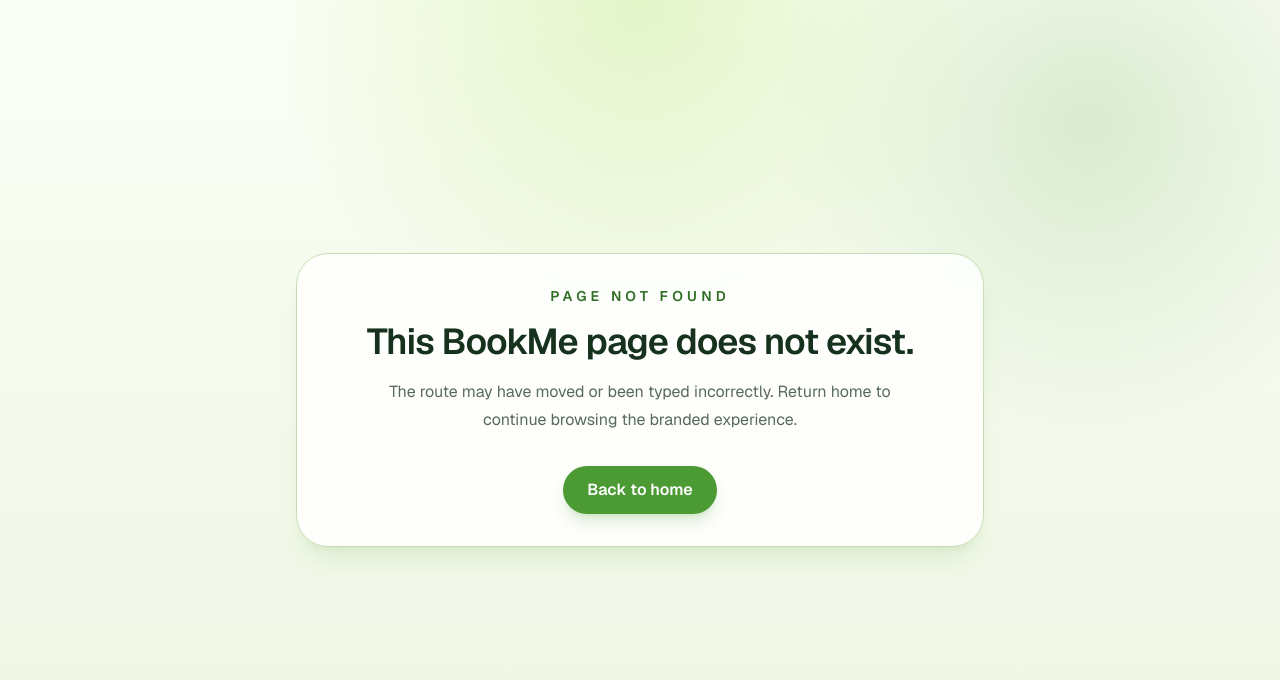
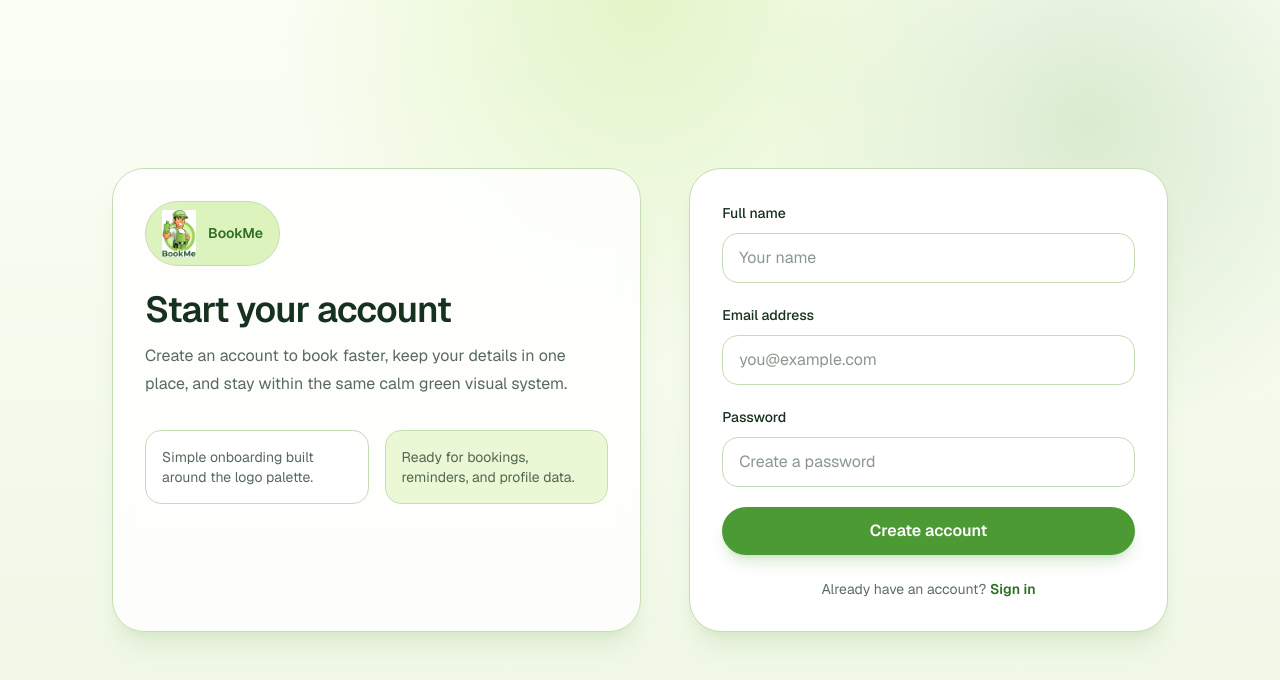
Before and after one commit to Jithmi25/BookMe, a Next.js app: page /signup in a window 1280 px wide. Before the commit this address had no page. Shown: the top 680 px of the page. Built offline with nearby package versions, Linux system fonts and the light colour scheme.

Commit message:
Add SignIn and SignUp pages

```diff
--- /dev/null
+++ b/app/signin/page.tsx
@@ -0,0 +1,93 @@
+import Image from "next/image";
+import Link from "next/link";
+
+import logo from "@/assest/images/logo.png";
+
+export default function SignInPage() {
+  return (
+    <main className="mx-auto flex min-h-screen w-full max-w-6xl items-center px-6 py-10 sm:px-10 lg:px-12">
+      <section className="grid w-full gap-8 lg:grid-cols-[0.95fr_1.05fr] lg:gap-12">
+        <div className="flex flex-col justify-center rounded-[2rem] border border-border bg-white/80 p-8 shadow-xl shadow-brand/10 backdrop-blur">
+          <div className="inline-flex w-fit items-center gap-3 rounded-full border border-border bg-brand-soft px-4 py-2">
+            <Image src={logo} alt="BookMe logo" width={34} height={34} />
+            <span className="text-sm font-semibold text-brand-strong">
+              BookMe
+            </span>
+          </div>
+
+          <h1 className="mt-6 text-4xl font-semibold tracking-tight text-foreground">
+            Welcome back
+          </h1>
+          <p className="mt-3 max-w-md text-base leading-7 text-foreground/72">
+            Sign in to manage bookings, keep your schedule organized, and
+            continue in the same green-branded experience.
+          </p>
+
+          <div className="mt-8 grid gap-4 text-sm text-foreground/72 sm:grid-cols-2">
+            <div className="rounded-2xl border border-border bg-brand-soft/60 p-4">
+              Secure access and a clean login flow.
+            </div>
+            <div className="rounded-2xl border border-border bg-white p-4">
+              Designed to match the logo palette.
+            </div>
+          </div>
+        </div>
+
+        <div className="rounded-[2rem] border border-border bg-white p-8 shadow-xl shadow-brand/10">
+          <form className="space-y-5">
+            <div>
+              <label
+                htmlFor="email"
+                className="text-sm font-medium text-foreground"
+              >
+                Email address
+              </label>
+              <input
+                id="email"
+                name="email"
+                type="email"
+                autoComplete="email"
+                placeholder="you@example.com"
+                className="mt-2 w-full rounded-2xl border border-border bg-white px-4 py-3 text-foreground outline-none transition focus:border-brand focus:ring-4 focus:ring-brand/15"
+              />
+            </div>
+
+            <div>
+              <label
+                htmlFor="password"
+                className="text-sm font-medium text-foreground"
+              >
+                Password
+              </label>
+              <input
+                id="password"
+                name="password"
+                type="password"
+                autoComplete="current-password"
+                placeholder="Enter your password"
+                className="mt-2 w-full rounded-2xl border border-border bg-white px-4 py-3 text-foreground outline-none transition focus:border-brand focus:ring-4 focus:ring-brand/15"
+              />
+            </div>
+
+            <button
+              type="submit"
+              className="inline-flex h-12 w-full items-center justify-center rounded-full bg-brand px-6 font-semibold text-white shadow-lg shadow-brand/20 transition-transform hover:-translate-y-0.5 hover:bg-brand-strong"
+            >
+              Sign in
+            </button>
+          </form>
+
+          <p className="mt-6 text-center text-sm text-foreground/70">
+            New to BookMe?{" "}
+            <Link
+              href="/signup"
+              className="font-semibold text-brand-strong hover:underline"
+            >
+              Create an account
+            </Link>
+          </p>
+        </div>
+      </section>
+    </main>
+  );
+}
--- /dev/null
+++ b/app/signup/page.tsx
@@ -0,0 +1,110 @@
+import Image from "next/image";
+import Link from "next/link";
+
+import logo from "@/assest/images/logo.png";
+
+export default function SignUpPage() {
+  return (
+    <main className="mx-auto flex min-h-screen w-full max-w-6xl items-center px-6 py-10 sm:px-10 lg:px-12">
+      <section className="grid w-full gap-8 lg:grid-cols-[1.05fr_0.95fr] lg:gap-12">
+        <div className="rounded-[2rem] border border-border bg-white/85 p-8 shadow-xl shadow-brand/10 backdrop-blur">
+          <div className="inline-flex w-fit items-center gap-3 rounded-full border border-border bg-brand-soft px-4 py-2">
+            <Image src={logo} alt="BookMe logo" width={34} height={34} />
+            <span className="text-sm font-semibold text-brand-strong">
+              BookMe
+            </span>
+          </div>
+
+          <h1 className="mt-6 text-4xl font-semibold tracking-tight text-foreground">
+            Start your account
+          </h1>
+          <p className="mt-3 max-w-md text-base leading-7 text-foreground/72">
+            Create an account to book faster, keep your details in one place,
+            and stay within the same calm green visual system.
+          </p>
+
+          <div className="mt-8 grid gap-4 text-sm text-foreground/72 sm:grid-cols-2">
+            <div className="rounded-2xl border border-border bg-white p-4">
+              Simple onboarding built around the logo palette.
+            </div>
+            <div className="rounded-2xl border border-border bg-brand-soft/60 p-4">
+              Ready for bookings, reminders, and profile data.
+            </div>
+          </div>
+        </div>
+
+        <div className="rounded-[2rem] border border-border bg-white p-8 shadow-xl shadow-brand/10">
+          <form className="space-y-5">
+            <div>
+              <label
+                htmlFor="name"
+                className="text-sm font-medium text-foreground"
+              >
+                Full name
+              </label>
+              <input
+                id="name"
+                name="name"
+                type="text"
+                autoComplete="name"
+                placeholder="Your name"
+                className="mt-2 w-full rounded-2xl border border-border bg-white px-4 py-3 text-foreground outline-none transition focus:border-brand focus:ring-4 focus:ring-brand/15"
+              />
+            </div>
+
+            <div>
+              <label
+                htmlFor="email"
+                className="text-sm font-medium text-foreground"
+              >
+                Email address
+              </label>
+              <input
+                id="email"
+                name="email"
+                type="email"
+                autoComplete="email"
+                placeholder="you@example.com"
+                className="mt-2 w-full rounded-2xl border border-border bg-white px-4 py-3 text-foreground outline-none transition focus:border-brand focus:ring-4 focus:ring-brand/15"
+              />
+            </div>
+
+            <div>
+              <label
+                htmlFor="password"
+                className="text-sm font-medium text-foreground"
+              >
+                Password
+              </label>
+              <input
+                id="password"
+                name="password"
+                type="password"
+                autoComplete="new-password"
+                placeholder="Create a password"
+                className="mt-2 w-full rounded-2xl border border-border bg-white px-4 py-3 text-foreground outline-none transition focus:border-brand focus:ring-4 focus:ring-brand/15"
+              />
+            </div>
+
+            <button
+              type="submit"
+              className="inline-flex h-12 w-full items-center justify-center rounded-full bg-brand px-6 font-semibold text-white shadow-lg shadow-brand/20 transition-transform hover:-translate-y-0.5 hover:bg-brand-strong"
+            >
+              Create account
+            </button>
+          </form>
+
+          <p className="mt-6 text-center text-sm text-foreground/70">
+            Already have an account?{" "}
+            <Link
+              href="/signin"
+              className="font-semibold text-brand-strong hover:underline"
+            >
+              Sign in
+            </Link>
+          </p>
+        </div>
+      </section>
+    </main>
+  );
+}
```
